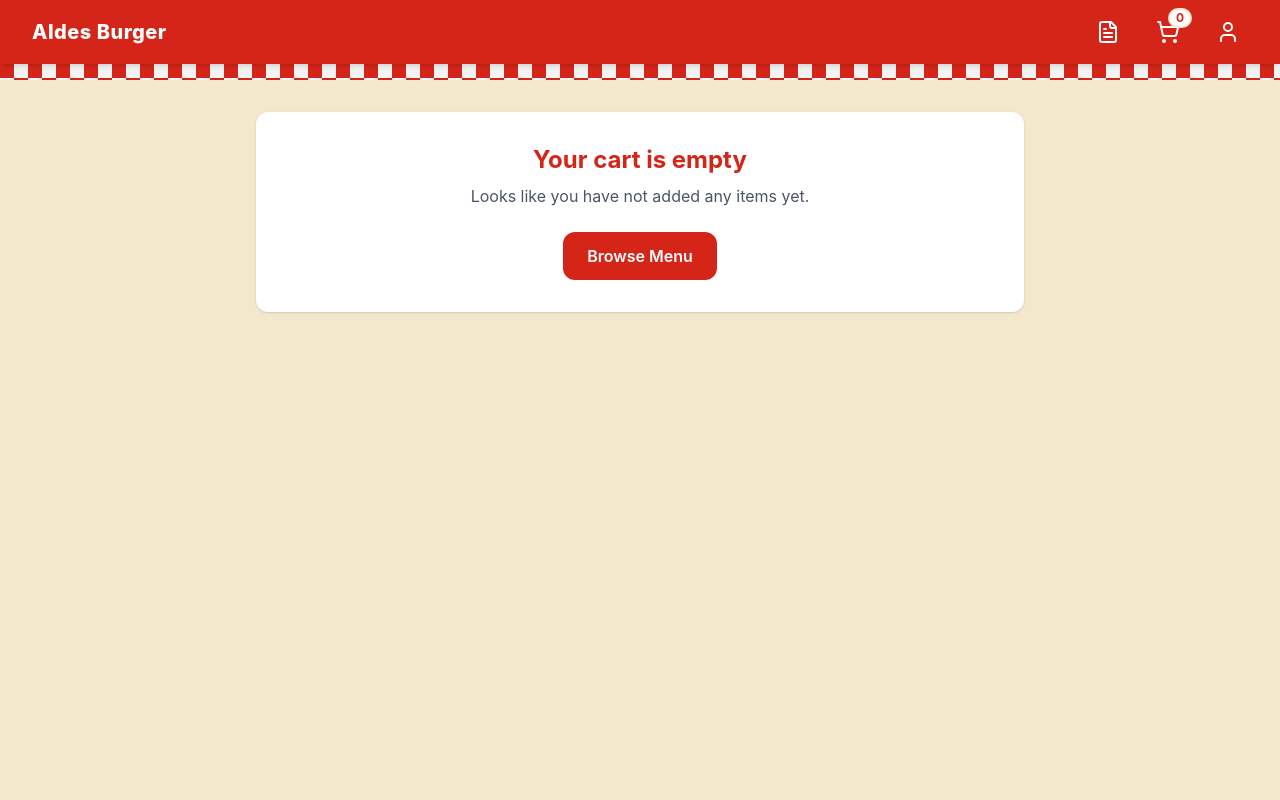
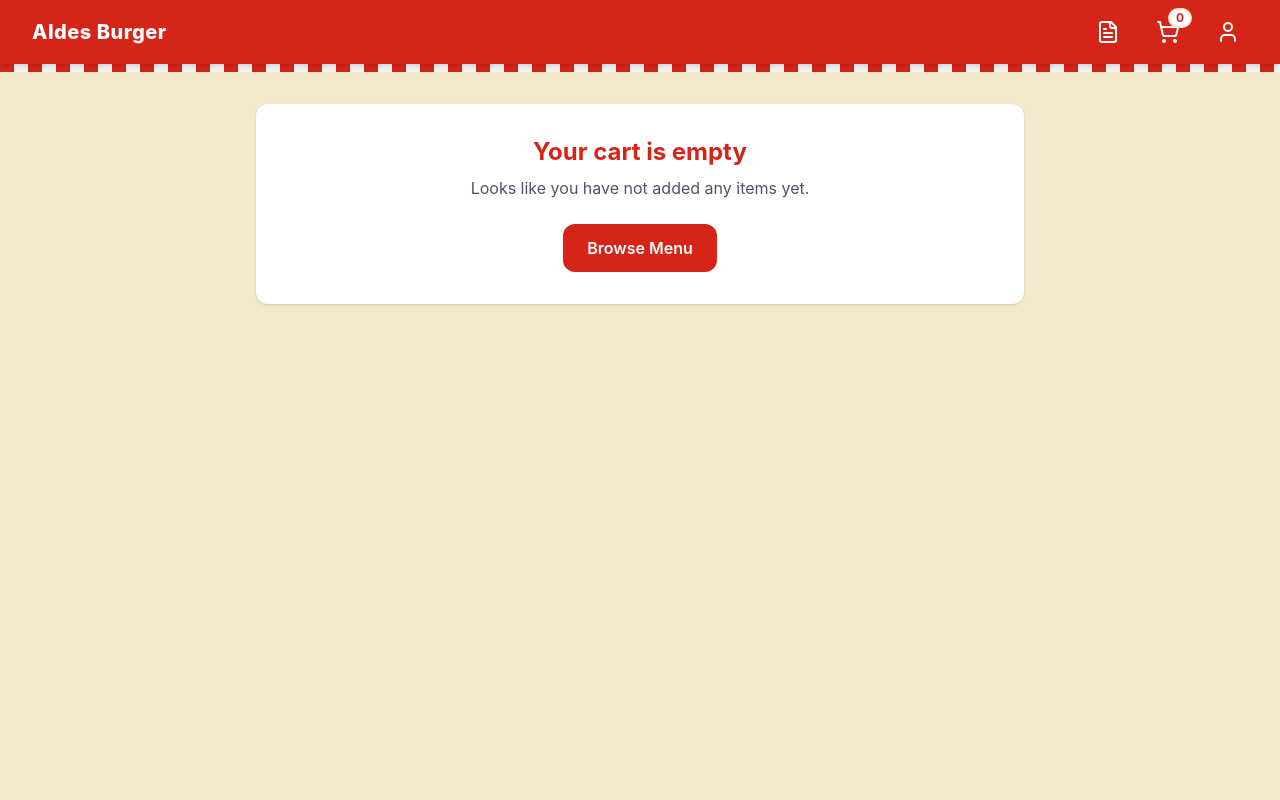
Before and after one commit to akbarekaputra01/aldes-burger, a React (Vite) app in the folder aldes-burger-frontend/: page /cart in a window 1280 px wide. Shown: the top 800 px of the page. Built offline with nearby package versions, Linux system fonts and the light colour scheme.

Commit message:
feat: add checkerboard-strip

```diff
--- a/aldes-burger-frontend/src/components/Layout.jsx
+++ b/aldes-burger-frontend/src/components/Layout.jsx
@@ -6,7 +6,7 @@ function Layout() {
   const { cartCount } = useCart()
 
   return (
-    <div className="min-h-screen bg-aldesCream">
+    <div className="flex min-h-screen flex-col bg-aldesCream">
       <header className="sticky top-0 z-50 bg-aldesRed text-white shadow-md">
         <div className="mx-auto flex w-full max-w-7xl items-center justify-between px-4 py-3 sm:px-6 lg:px-8">
           <Link to="/" className="text-xl font-extrabold tracking-wide transition hover:opacity-90">
@@ -29,9 +29,11 @@ function Layout() {
         </div>
       </header>
 
-      <div className="checkerboard-strip h-4" aria-hidden="true" />
+      <div className="checkerboard-strip h-2" aria-hidden="true" />
 
-      <Outlet />
+      <main className="flex-1">
+        <Outlet />
+      </main>
 
       <footer className="mt-12 bg-aldesRed p-8 text-white">
         <div className="mx-auto grid w-full max-w-7xl grid-cols-1 gap-6 sm:grid-cols-3">
@@ -61,6 +63,7 @@ function Layout() {
         </div>
         <p className="mx-auto mt-8 w-full max-w-7xl text-center text-sm">© 2026 Aldes Burger. All Rights Reserved.</p>
       </footer>
+
       <div className="checkerboard-strip h-6" aria-hidden="true" />
     </div>
   )
--- a/aldes-burger-frontend/src/pages/Cart.jsx
+++ b/aldes-burger-frontend/src/pages/Cart.jsx
@@ -18,7 +18,7 @@ function Cart() {
   ]
 
   const cart = contextValue?.cart ?? fallbackCart
-  const removeFromCart = contextValue?.removeFromCart ?? (() => {})
+  const removeFromCart = contextValue?.removeFromCart ?? (() => { })
   const updateQty = contextValue?.updateQty
 
   const toNumber = (value) => {
--- a/aldes-burger-frontend/src/pages/Kitchen.jsx
+++ b/aldes-burger-frontend/src/pages/Kitchen.jsx
@@ -99,11 +99,10 @@ function Kitchen() {
                 key={ingredient.id}
                 type="button"
                 onClick={() => toggleIngredient(ingredient.id)}
-                className={`rounded-xl p-3 text-left transition ${
-                  isActive
+                className={`rounded-xl p-3 text-left transition ${isActive
                     ? 'border-2 border-aldesRed bg-aldesYellow/20'
                     : 'border border-gray-300 bg-white hover:border-aldesYellow'
-                }`}
+                  }`}
               >
                 <p className="font-bold text-gray-900">{ingredient.name}</p>
                 <p className="mt-1 text-xs capitalize text-gray-500">{ingredient.type}</p>
```
